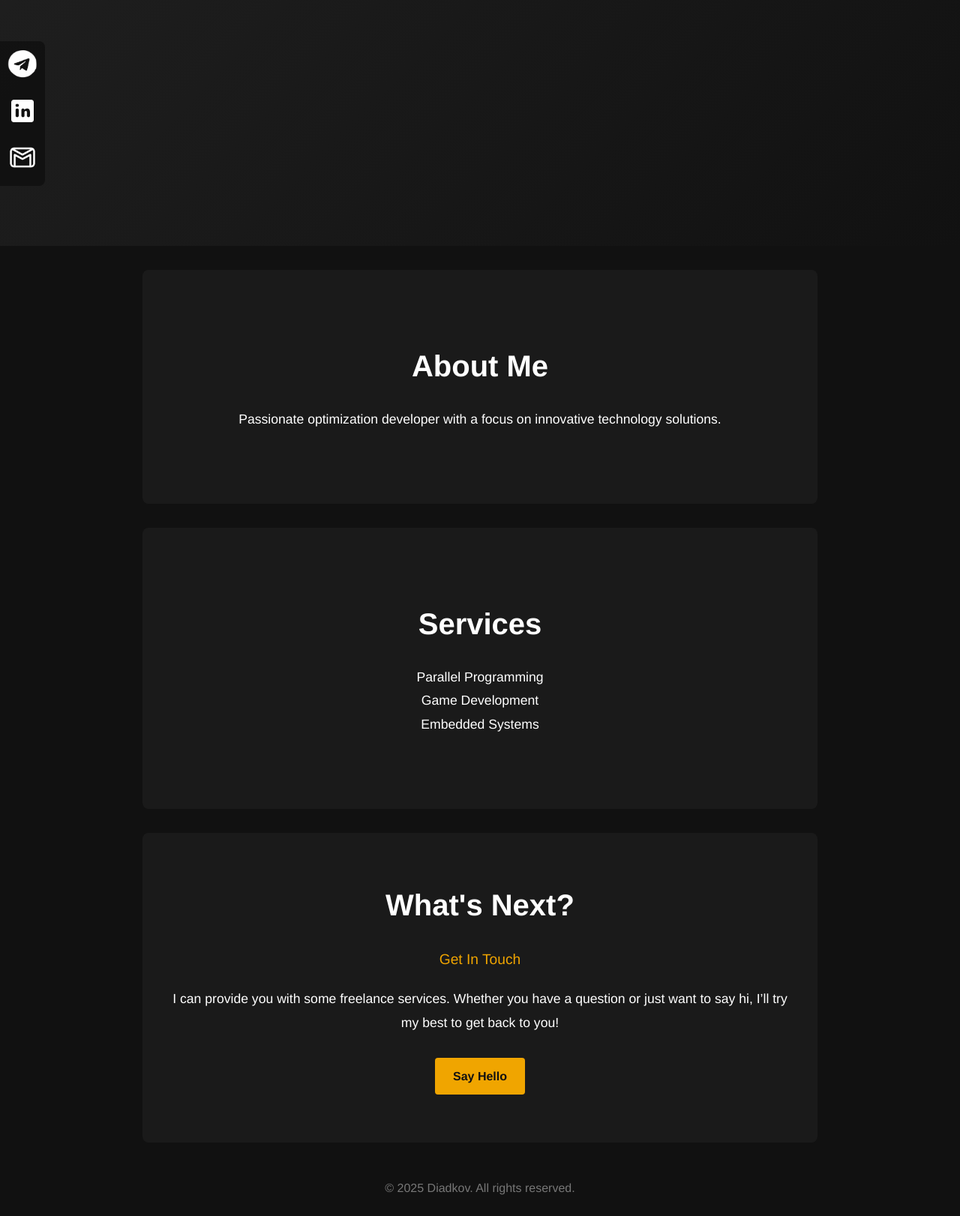
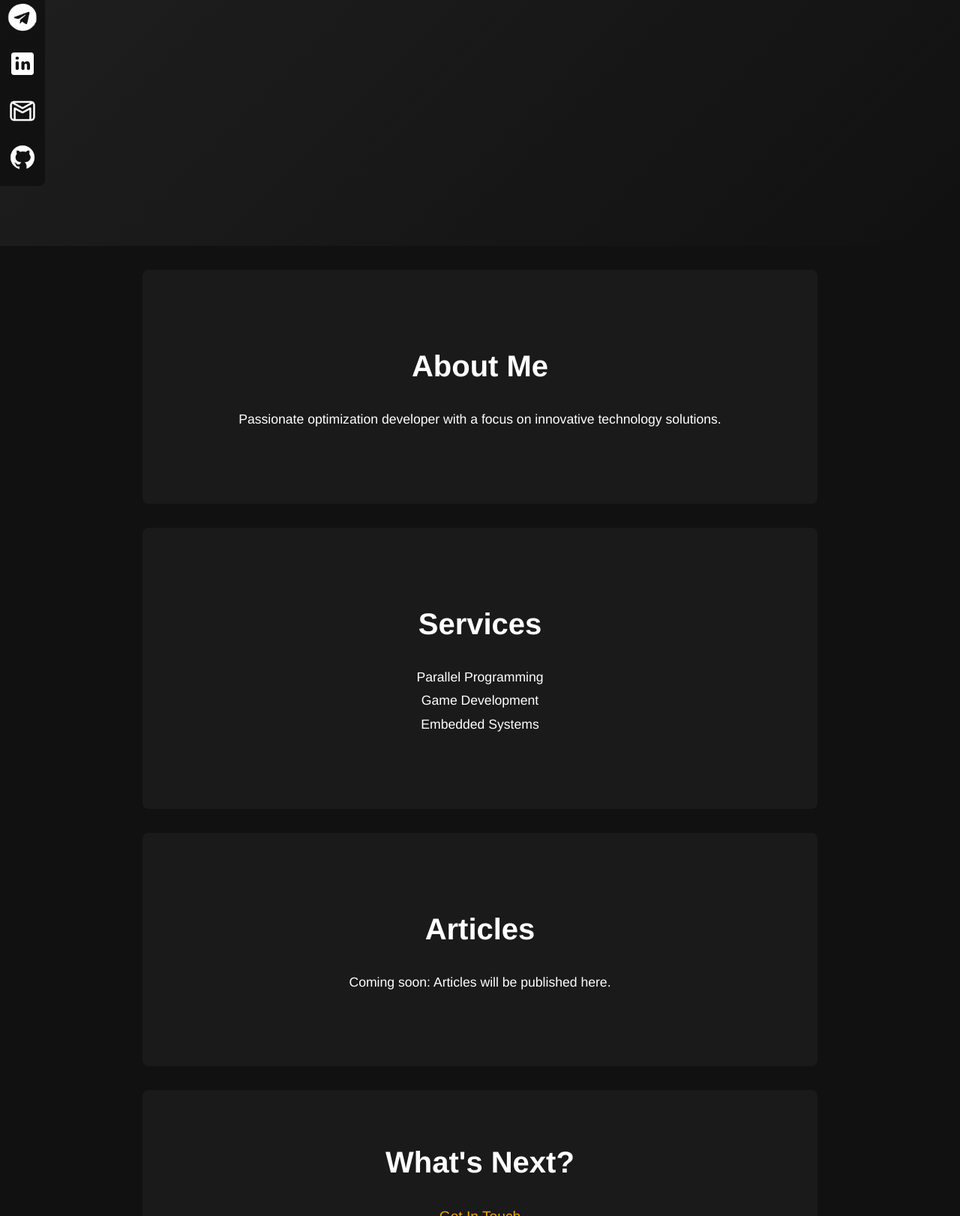
Before and after one commit to Diadkov/portfolio-html, a plain HTML site: page index.html in a window 1280 px wide. Shown: the part 532-2154 px from the top of the page at 75% size. Drawn offline with Linux system fonts and the light colour scheme.

Commit message:
added github and fixed view for android

```diff
--- a/index.html
+++ b/index.html
@@ -3,6 +3,12 @@
 <head>
   <meta charset="UTF-8">
   <meta name="viewport" content="width=device-width, initial-scale=1.0">
+  <!-- Мета-теги для підтримки прогресивного веб-додатку на Android -->
+  <meta name="mobile-web-app-capable" content="yes">
+  <meta name="theme-color" content="#111">
+  <!-- Підключення файлу manifest.json (не забудьте створити його в кореневій папці) -->
+  <link rel="manifest" href="manifest.json">
+
   <title>My Project - Resume & Services</title>
   <style>
     /* Reset basic styles */
@@ -119,7 +125,7 @@
       }
     }
 
-    /* Section styles (About, Services, What's Next) */
+    /* Section styles (About, Services, Articles, What's Next) */
     section {
       padding: 6rem 2rem;
       max-width: 900px;
@@ -229,6 +235,9 @@
       <a href="mailto:v.k.diadkov@gmail.com" title="Email">
         <img src="Resources/email.png" alt="Email">
       </a>
+      <a href="https://github.com/Diadkov" target="_blank" title="GitHub">
+        <img src="Resources/github.png" alt="GitHub">
+      </a>
     </div>
   </div>
 
@@ -258,6 +267,14 @@
     </p>
   </section>
 
+  <!-- Articles Section inside Main -->
+  <main>
+    <section id="articles">
+      <h2 class="section-title">Articles</h2>
+      <p>Coming soon: Articles will be published here.</p>
+    </section>
+  </main>
+
   <!-- What's Next Section (combined Contact and Next) -->
   <section id="next">
     <h2 class="section-title">What's Next?</h2>
```
Also changed, not shown: Resources/github.png (added).
